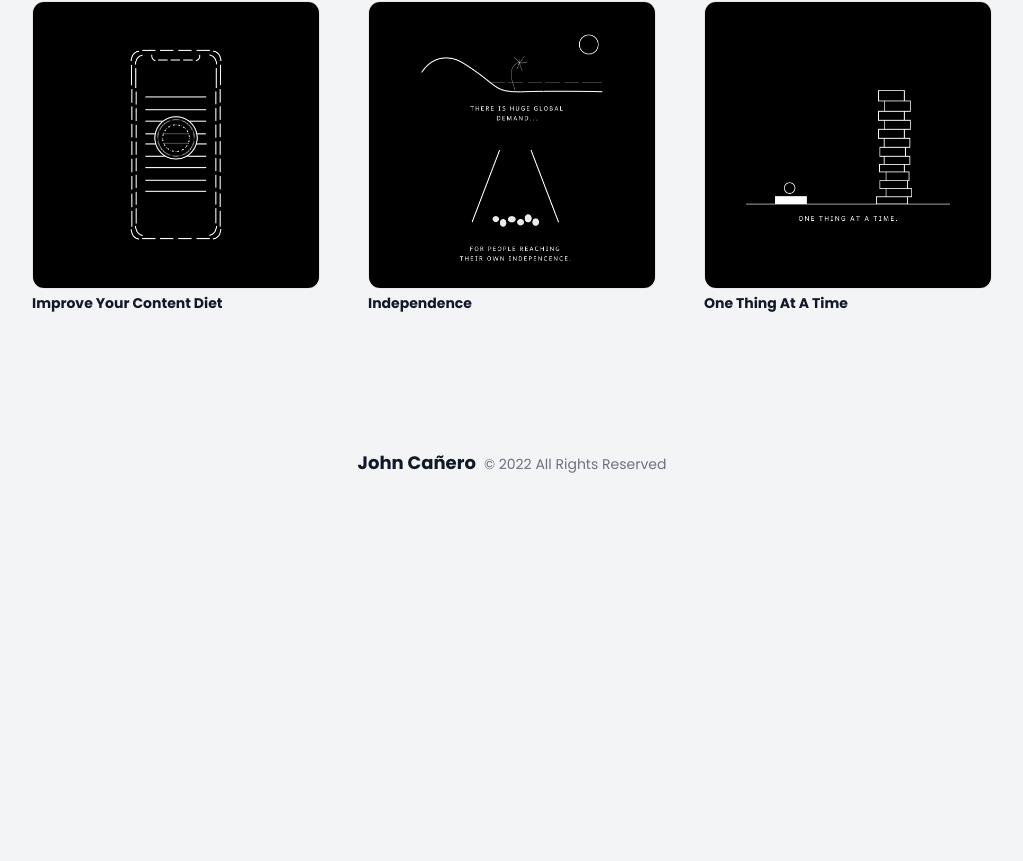
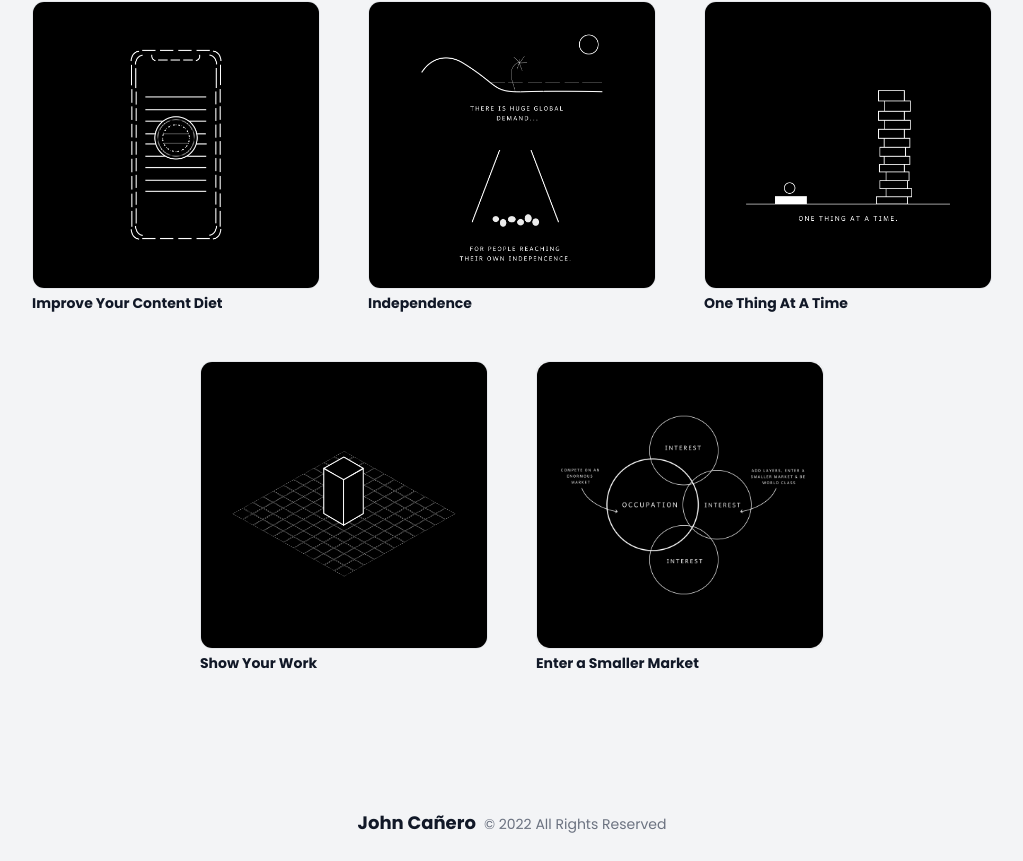
Before and after one commit to johncanero/johncanero-website, a Next.js app: page /visuals in a window 1280 px wide. Shown: the part 2053-2914 px from the top of the page, without its empty margins (128-1151 px from the left). Before the commit the page ends 2554 px from the top, so only its background shows below. Built offline with nearby package versions, Linux system fonts and the light colour scheme.

Commit message:
Add Visuals

```diff
--- a/pages/visuals/index.tsx
+++ b/pages/visuals/index.tsx
@@ -394,6 +394,46 @@ const index = () => {
             </p>
           </Link>
         </div>
+
+        {/* Visual 19 */}
+        <div>
+          <Link
+            target="_blank"
+            rel="noopener noreferrer"
+            href="https://www.instagram.com/p/CWnfZ2Gl5Xc/"
+          >
+            <Image
+              src="/images/visuals/showYourWork3D.jpg"
+              width={300}
+              height={40}
+              alt="showYourWork3D"
+              className="transition duration-300 border dark:border-neutral-800 animate__animated animate__fadeIn md:w-60 lg:w-72 hover:-translate-y-1 hover:scale-100 rounded-xl"
+            />
+            <p className="mt-1 text-sm font-bold text-left w-60">
+              Show Your Work
+            </p>
+          </Link>
+        </div>
+
+        {/* Visual 20 */}
+        <div>
+          <Link
+            target="_blank"
+            rel="noopener noreferrer"
+            href="https://www.instagram.com/p/CU6zbafFUXm/"
+          >
+            <Image
+              src="/images/visuals/enterASmallMarket.jpg"
+              width={300}
+              height={40}
+              alt="showYourWork3D"
+              className="transition duration-300 border dark:border-neutral-800 animate__animated animate__fadeIn md:w-60 lg:w-72 hover:-translate-y-1 hover:scale-100 rounded-xl"
+            />
+            <p className="mt-1 text-sm font-bold text-left w-60">
+              Enter a Smaller Market
+            </p>
+          </Link>
+        </div>
       </div>
     </div>
   );
```
Also changed, not shown: public/images/visuals/enterASmallMarket.jpg (added), public/images/visuals/showYourWork3D.jpg (added).
